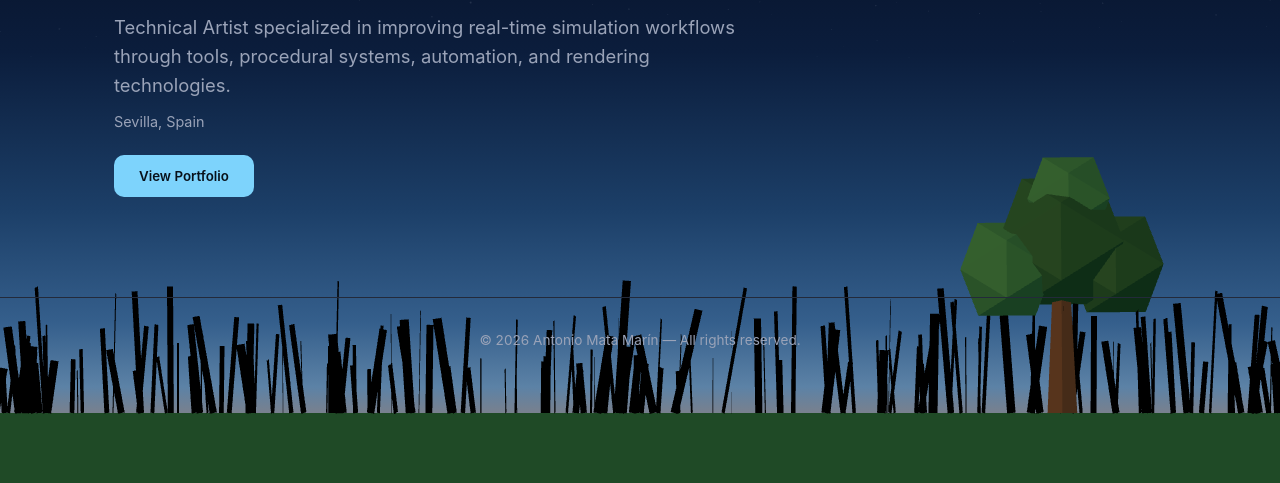
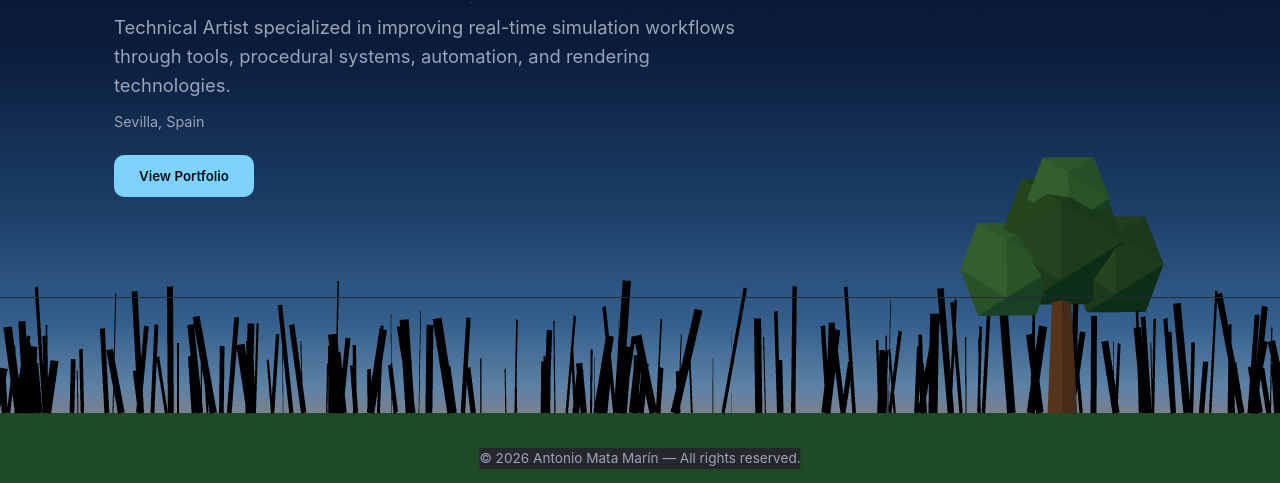
Before and after one commit to artuanDev/Website, a website built with Vite: page index.html in a window 1280 px wide. Shown: the part 317-800 px from the top of the page. Built offline with nearby package versions, Linux system fonts and the light colour scheme; no server answers; animation ran at ten frames a second.

Commit message:
Added some background elements

```diff
--- /dev/null
+++ b/public/website-editor/visual-overrides.js
@@ -0,0 +1,132 @@
+(() => {
+  const ownScript = document.currentScript;
+  const configUrl = new URL('visual-overrides.json', ownScript?.src || location.href).href;
+  let config = { elements: [], textBoxes: [] };
+  let scheduled = false;
+
+  const routeKey = () => location.pathname + location.hash;
+  const onRoute = item => !item.route || item.route === routeKey();
+
+  function rgba(hex, opacity) {
+    const normalized = (hex || '#000000').replace('#', '');
+    const value = normalized.length === 3
+      ? normalized.split('').map(part => part + part).join('')
+      : normalized.padEnd(6, '0').slice(0, 6);
+    const number = Number.parseInt(value, 16);
+    return `rgba(${(number >> 16) & 255}, ${(number >> 8) & 255}, ${number & 255}, ${opacity ?? 1})`;
+  }
+
+  function finishAnchorStyles(result, style) {
+    const rotation = Number(style.rotation || 0);
+    if (rotation) result.transform = `${result.transform} rotate(${rotation}deg)`.trim();
+    return result;
+  }
+
+  function anchorStyles(style) {
+    const result = {
+      position: style.anchor === 'none' ? 'relative' : style.anchorScope === 'parent' ? 'absolute' : 'fixed',
+      top: '', right: '', bottom: '', left: '', transform: '',
+      zIndex: String(style.zIndex ?? 10)
+    };
+    const x = Number(style.moveX || 0);
+    const y = Number(style.moveY || 0);
+    const anchor = style.anchor || 'none';
+    if (anchor === 'none') {
+      result.transform = `translate(${x}px, ${y}px)`;
+      return finishAnchorStyles(result, style);
+    }
+    if (anchor.includes('top')) result.top = '0px';
+    if (anchor.includes('bottom')) result.bottom = '0px';
+    if (anchor.includes('left')) result.left = '0px';
+    if (anchor.includes('right')) result.right = '0px';
+    result.transform = `translate(${x}px, ${y}px)`;
+    if (anchor === 'top-center' || anchor === 'bottom-center') {
+      result.left = '50%';
+      result.transform = `translate(calc(-50% + ${x}px), ${y}px)`;
+    }
+    if (anchor === 'middle-left' || anchor === 'middle-right') {
+      result.top = '50%';
+      result.transform = `translate(${x}px, calc(-50% + ${y}px))`;
+    }
+    if (anchor === 'center') {
+      result.top = '50%';
+      result.left = '50%';
+      result.transform = `translate(calc(-50% + ${x}px), calc(-50% + ${y}px))`;
+    }
+    return finishAnchorStyles(result, style);
+  }
+
+  function applyStyle(element, style = {}, parentSelector) {
+    if (style.anchorScope === 'parent' && style.anchor !== 'none' && parentSelector) {
+      const parent = document.querySelector(parentSelector);
+      if (parent && getComputedStyle(parent).position === 'static') parent.style.position = 'relative';
+      if (parent && element.dataset.wteBoxId && element.parentElement !== parent) parent.appendChild(element);
+    } else if (element.dataset.wteBoxId && element.parentElement !== document.body) {
+      document.body.appendChild(element);
+    }
+    Object.assign(element.style, anchorStyles(style), {
+      fontFamily: style.fontFamily || '',
+      fontSize: style.fontSize ? `${style.fontSize}px` : '',
+      color: style.textColor || '',
+      fontWeight: style.bold ? '700' : '',
+      fontStyle: style.italic ? 'italic' : '',
+      textAlign: style.textAlign || '',
+      WebkitTextStroke: style.outlineEnabled ? `${style.outlineWidth || 1}px ${style.outlineColor || '#000000'}` : '',
+      backgroundColor: style.backgroundEnabled ? rgba(style.backgroundColor, style.backgroundOpacity) : '',
+      borderStyle: style.borderEnabled ? 'solid' : '',
+      borderColor: style.borderEnabled ? (style.borderColor || '#333A4A') : '',
+      borderWidth: style.borderEnabled ? `${Math.max(0, Number(style.borderWidth ?? 1))}px` : '',
+      width: style.width ? `${Math.max(24, Number(style.width))}px` : '',
+      height: style.height ? `${Math.max(20, Number(style.height))}px` : '',
+      boxSizing: style.width || style.height ? 'border-box' : '',
+      padding: style.padding ? `${style.padding}px` : '',
+      borderRadius: style.borderRadius ? `${style.borderRadius}px` : ''
+    });
+  }
+
+  function ensureBox(box) {
+    let element = document.querySelector(`[data-wte-box-id="${CSS.escape(box.id)}"]`);
+    if (!element) {
+      element = document.createElement('div');
+      element.dataset.wteBoxId = box.id;
+      element.textContent = box.text || '';
+      const parent = box.style?.anchorScope === 'parent' && box.parentSelector
+        ? document.querySelector(box.parentSelector)
+        : document.body;
+      (parent || document.body).appendChild(element);
+    } else if (document.activeElement !== element && element.textContent !== (box.text || '')) {
+      element.textContent = box.text || '';
+    }
+    applyStyle(element, box.style, box.parentSelector);
+  }
+
+  function applyAll() {
+    scheduled = false;
+    for (const item of config.elements || []) {
+      if (!onRoute(item)) continue;
+      document.querySelectorAll(item.selector).forEach(element => {
+        applyStyle(element, item.style, item.parentSelector);
+        if (item.imageUrl && element instanceof HTMLImageElement) element.src = item.imageUrl;
+      });
+    }
+    for (const box of config.textBoxes || []) {
+      const existing = document.querySelector(`[data-wte-box-id="${CSS.escape(box.id)}"]`);
+      if (onRoute(box)) ensureBox(box); else existing?.remove();
+    }
+  }
+
+  function scheduleApply() {
+    if (scheduled) return;
+    scheduled = true;
+    requestAnimationFrame(applyAll);
+  }
+
+  fetch(configUrl, { cache: 'no-store' })
+    .then(response => response.ok ? response.json() : Promise.reject())
+    .then(value => { config = value; applyAll(); })
+    .catch(() => {});
+
+  new MutationObserver(scheduleApply).observe(document.documentElement, { childList: true, subtree: true });
+  window.addEventListener('hashchange', scheduleApply);
+  window.addEventListener('popstate', scheduleApply);
+})();
--- /dev/null
+++ b/public/website-editor/visual-overrides.json
@@ -0,0 +1,471 @@
+{
+  "version": 1,
+  "elements": [
+    {
+      "key": "/|h1.hero-name",
+      "route": "/",
+      "selector": "h1.hero-name",
+      "parentSelector": "div.hero-inner",
+      "style": {
+        "moveX": 0,
+        "moveY": 0,
+        "anchor": "none",
+        "anchorScope": "viewport",
+        "fontFamily": "Georgia",
+        "fontSize": 64,
+        "textColor": "#E7EAF2",
+        "bold": false,
+        "italic": false,
+        "textAlign": "left",
+        "outlineEnabled": false,
+        "outlineColor": "#000000",
+        "outlineWidth": 1,
+        "backgroundEnabled": false,
+        "backgroundColor": "#022446",
+        "backgroundOpacity": 0.24014336917562726,
+        "borderEnabled": false,
+        "borderColor": "#333A4A",
+        "borderWidth": 1,
+        "padding": 0,
+        "borderRadius": 0,
+        "zIndex": 10,
+        "rotation": 0
+      }
+    },
+    {
+      "key": "*|footer.site-footer \u003E p",
+      "route": "",
+      "selector": "footer.site-footer \u003E p",
+      "parentSelector": "footer.site-footer",
+      "style": {
+        "moveX": 0,
+        "moveY": 0,
+        "anchor": "bottom-center",
+        "anchorScope": "viewport",
+        "fontFamily": "-apple-system",
+        "fontSize": 13.6,
+        "textColor": "#9AA3B8",
+        "bold": false,
+        "italic": false,
+        "textAlign": "left",
+        "outlineEnabled": false,
+        "outlineColor": "#000000",
+        "outlineWidth": 1,
+        "backgroundEnabled": true,
+        "backgroundColor": "#26272D",
+        "backgroundOpacity": 1,
+        "borderEnabled": false,
+        "borderColor": "#333A4A",
+        "borderWidth": 1,
+        "padding": 0,
+        "borderRadius": 0,
+        "zIndex": 10,
+        "rotation": 0
+      }
+    },
+    {
+      "key": "/#/experience|ul.experience-bullets \u003E li:nth-of-type(4)",
+      "route": "/#/experience",
+      "selector": "ul.experience-bullets \u003E li:nth-of-type(4)",
+      "parentSelector": "ul.experience-bullets",
+      "style": {
+        "moveX": 0,
+        "moveY": 0,
+        "anchor": "none",
+        "anchorScope": "viewport",
+        "fontFamily": "Arial",
+        "fontSize": 16,
+        "textColor": "#9aa3b8",
+        "bold": true,
+        "italic": false,
+        "textAlign": "left",
+        "outlineEnabled": false,
+        "outlineColor": "#111111",
+        "outlineWidth": 0.2,
+        "backgroundEnabled": true,
+        "backgroundColor": "#1C1D24",
+        "backgroundOpacity": 0.9435483870967742,
+        "borderEnabled": true,
+        "borderColor": "#232830",
+        "borderWidth": 2,
+        "padding": 0,
+        "borderRadius": 20,
+        "zIndex": 10,
+        "rotation": 0
+      }
+    },
+    {
+      "key": "/#/experience|ul.experience-bullets \u003E li:nth-of-type(1)",
+      "route": "/#/experience",
+      "selector": "ul.experience-bullets \u003E li:nth-of-type(1)",
+      "parentSelector": "ul.experience-bullets",
+      "style": {
+        "moveX": 0,
+        "moveY": 0,
+        "anchor": "none",
+        "anchorScope": "viewport",
+        "fontFamily": "Arial",
+        "fontSize": 16,
+        "textColor": "#9aa3b8",
+        "bold": true,
+        "italic": false,
+        "textAlign": "left",
+        "outlineEnabled": false,
+        "outlineColor": "#111111",
+        "outlineWidth": 0.2,
+        "backgroundEnabled": true,
+        "backgroundColor": "#1C1D24",
+        "backgroundOpacity": 0.9435483870967742,
+        "borderEnabled": true,
+        "borderColor": "#232830",
+        "borderWidth": 2,
+        "padding": 0,
+        "borderRadius": 20,
+        "zIndex": 10,
+        "rotation": 0
+      }
+    },
+    {
+      "key": "/#/experience|ul.experience-bullets \u003E li:nth-of-type(2)",
+      "route": "/#/experience",
+      "selector": "ul.experience-bullets \u003E li:nth-of-type(2)",
+      "parentSelector": "ul.experience-bullets",
+      "style": {
+        "moveX": 0,
+        "moveY": 0,
+        "anchor": "none",
+        "anchorScope": "viewport",
+        "fontFamily": "Arial",
+        "fontSize": 16,
+        "textColor": "#9aa3b8",
+        "bold": true,
+        "italic": false,
+        "textAlign": "left",
+        "outlineEnabled": false,
+        "outlineColor": "#111111",
+        "outlineWidth": 0.2,
+        "backgroundEnabled": true,
+        "backgroundColor": "#1C1D24",
+        "backgroundOpacity": 0.9435483870967742,
+        "borderEnabled": true,
+        "borderColor": "#232830",
+        "borderWidth": 2,
+        "padding": 0,
+        "borderRadius": 20,
+        "zIndex": 10,
+        "rotation": 0
+      }
+    },
+    {
+      "key": "/#/experience|ul.experience-bullets \u003E li:nth-of-type(3)",
+      "route": "/#/experience",
+      "selector": "ul.experience-bullets \u003E li:nth-of-type(3)",
+      "parentSelector": "ul.experience-bullets",
+      "style": {
+        "moveX": 0,
+        "moveY": 0,
+        "anchor": "none",
+        "anchorScope": "viewport",
+        "fontFamily": "Arial",
+        "fontSize": 16,
+        "textColor": "#9aa3b8",
+        "bold": true,
+        "italic": false,
+        "textAlign": "left",
+        "outlineEnabled": false,
+        "outlineColor": "#111111",
+        "outlineWidth": 0.2,
+        "backgroundEnabled": true,
+        "backgroundColor": "#1C1D24",
+        "backgroundOpacity": 0.9435483870967742,
+        "borderEnabled": true,
+        "borderColor": "#232830",
+        "borderWidth": 2,
+        "padding": 0,
+        "borderRadius": 20,
+        "zIndex": 10,
+        "rotation": 0
+      }
+    },
+    {
+      "key": "/#/skills|li.language-item:nth-of-type(1) \u003E span.language-name:nth-of-type(1)",
+      "route": "/#/skills",
+      "selector": "li.language-item:nth-of-type(1) \u003E span.language-name:nth-of-type(1)",
+      "parentSelector": "li.language-item:nth-of-type(1)",
+      "style": {
+        "moveX": 0,
+        "moveY": 0,
+        "anchor": "none",
+        "anchorScope": "viewport",
+        "fontFamily": "Arial",
+        "fontSize": 16,
+        "textColor": "#e7eaf2",
+        "bold": false,
+        "italic": false,
+        "textAlign": "left",
+        "outlineEnabled": false,
+        "outlineColor": "#000000",
+        "outlineWidth": 1,
+        "backgroundEnabled": true,
+        "backgroundColor": "#0B0B0F",
+        "backgroundOpacity": 1,
+        "borderEnabled": true,
+        "borderColor": "#333A4A",
+        "borderWidth": 1,
+        "padding": 0,
+        "borderRadius": 0,
+        "zIndex": 10,
+        "rotation": 0
+      }
+    },
+    {
+      "key": "/#/skills|article.soft-skill:nth-of-type(1) \u003E p",
+      "route": "/#/skills",
+      "selector": "article.soft-skill:nth-of-type(1) \u003E p",
+      "parentSelector": "article.soft-skill:nth-of-type(1)",
+      "style": {
+        "moveX": 0,
+        "moveY": 0,
+        "anchor": "none",
+        "anchorScope": "viewport",
+        "fontFamily": "Arial",
+        "fontSize": 14.4,
+        "textColor": "#9aa3b8",
+        "bold": false,
+        "italic": false,
+        "textAlign": "left",
+        "outlineEnabled": false,
+        "outlineColor": "#000000",
+        "outlineWidth": 1,
+        "backgroundEnabled": true,
+        "backgroundColor": "#0B0B0F",
+        "backgroundOpacity": 1,
+        "borderEnabled": true,
+        "borderColor": "#333A4A",
+        "borderWidth": 1,
+        "padding": 0,
+        "borderRadius": 0,
+        "zIndex": 10,
+        "rotation": 0
+      }
+    },
+    {
+      "key": "/#/skills|article.soft-skill:nth-of-type(2) \u003E p",
+      "route": "/#/skills",
+      "selector": "article.soft-skill:nth-of-type(2) \u003E p",
+      "parentSelector": "article.soft-skill:nth-of-type(2)",
+      "style": {
+        "moveX": 0,
+        "moveY": 0,
+        "anchor": "none",
+        "anchorScope": "viewport",
+        "fontFamily": "Arial",
+        "fontSize": 14.4,
+        "textColor": "#9aa3b8",
+        "bold": false,
+        "italic": false,
+        "textAlign": "left",
+        "outlineEnabled": false,
+        "outlineColor": "#000000",
+        "outlineWidth": 1,
+        "backgroundEnabled": true,
+        "backgroundColor": "#0B0B0F",
+        "backgroundOpacity": 1,
+        "borderEnabled": true,
+        "borderColor": "#333A4A",
+        "borderWidth": 1,
+        "padding": 0,
+        "borderRadius": 0,
+        "zIndex": 10,
+        "rotation": 0
+      }
+    },
+    {
+      "key": "/#/skills|article.soft-skill:nth-of-type(3) \u003E p",
+      "route": "/#/skills",
+      "selector": "article.soft-skill:nth-of-type(3) \u003E p",
+      "parentSelector": "article.soft-skill:nth-of-type(3)",
+      "style": {
+        "moveX": 0,
+        "moveY": 0,
+        "anchor": "none",
+        "anchorScope": "viewport",
+        "fontFamily": "Arial",
+        "fontSize": 14.4,
+        "textColor": "#9aa3b8",
+        "bold": false,
+        "italic": false,
+        "textAlign": "left",
+        "outlineEnabled": false,
+        "outlineColor": "#000000",
+        "outlineWidth": 1,
+        "backgroundEnabled": true,
+        "backgroundColor": "#0B0B0F",
+        "backgroundOpacity": 1,
+        "borderEnabled": true,
+        "borderColor": "#333A4A",
+        "borderWidth": 1,
+        "padding": 0,
+        "borderRadius": 0,
+        "zIndex": 10,
+        "rotation": 0
+      }
+    },
+    {
+      "key": "/#/skills|article.soft-skill:nth-of-type(4) \u003E p",
+      "route": "/#/skills",
+      "selector": "article.soft-skill:nth-of-type(4) \u003E p",
+      "parentSelector": "article.soft-skill:nth-of-type(4)",
+      "style": {
+        "moveX": 0,
+        "moveY": 0,
+        "anchor": "none",
+        "anchorScope": "viewport",
+        "fontFamily": "Arial",
+        "fontSize": 14.4,
+        "textColor": "#9aa3b8",
+        "bold": false,
+        "italic": false,
+        "textAlign": "left",
+        "outlineEnabled": false,
+        "outlineColor": "#000000",
+        "outlineWidth": 1,
+        "backgroundEnabled": true,
+        "backgroundColor": "#0B0B0F",
+        "backgroundOpacity": 1,
+        "borderEnabled": true,
+        "borderColor": "#333A4A",
+        "borderWidth": 1,
+        "padding": 0,
+        "borderRadius": 0,
+        "zIndex": 10,
+        "rotation": 0
+      }
+    },
+    {
+      "key": "/#/skills|article.soft-skill:nth-of-type(5) \u003E p",
+      "route": "/#/skills",
+      "selector": "article.soft-skill:nth-of-type(5) \u003E p",
+      "parentSelector": "article.soft-skill:nth-of-type(5)",
+      "style": {
+        "moveX": 0,
+        "moveY": 0,
+        "anchor": "none",
+        "anchorScope": "viewport",
+        "fontFamily": "Arial",
+        "fontSize": 14.4,
+        "textColor": "#9aa3b8",
+        "bold": false,
+        "italic": false,
+        "textAlign": "left",
+        "outlineEnabled": false,
+        "outlineColor": "#000000",
+        "outlineWidth": 1,
+        "backgroundEnabled": true,
+        "backgroundColor": "#0B0B0F",
+        "backgroundOpacity": 1,
+        "borderEnabled": true,
+        "borderColor": "#333A4A",
+        "borderWidth": 1,
+        "padding": 0,
+        "borderRadius": 0,
+        "zIndex": 10,
+        "rotation": 0
+      }
+    },
+    {
+      "key": "/#/skills|li.language-item:nth-of-type(1) \u003E span.language-level:nth-of-type(2)",
+      "route": "/#/skills",
+      "selector": "li.language-item:nth-of-type(1) \u003E span.language-level:nth-of-type(2)",
+      "parentSelector": "li.language-item:nth-of-type(1)",
+      "style": {
+        "moveX": 0,
+        "moveY": 0,
+        "anchor": "none",
+        "anchorScope": "viewport",
+        "fontFamily": "Arial",
+        "fontSize": 13.6,
+        "textColor": "#9aa3b8",
+        "bold": false,
+        "italic": false,
+        "textAlign": "left",
+        "outlineEnabled": false,
+        "outlineColor": "#000000",
+        "outlineWidth": 1,
+        "backgroundEnabled": true,
+        "backgroundColor": "#0B0B0F",
+        "backgroundOpacity": 1,
+        "borderEnabled": true,
+        "borderColor": "#333A4A",
+        "borderWidth": 1,
+        "padding": 0,
+        "borderRadius": 0,
+        "zIndex": 10,
+        "rotation": 0
+      }
+    },
+    {
+      "key": "/#/skills|li.language-item:nth-of-type(2) \u003E span.language-level:nth-of-type(2)",
+      "route": "/#/skills",
+      "selector": "li.language-item:nth-of-type(2) \u003E span.language-level:nth-of-type(2)",
+      "parentSelector": "li.language-item:nth-of-type(2)",
+      "style": {
+        "moveX": 0,
+        "moveY": 0,
+        "anchor": "none",
+        "anchorScope": "viewport",
+        "fontFamily": "Arial",
+        "fontSize": 13.6,
+        "textColor": "#9aa3b8",
+        "bold": false,
+        "italic": false,
+        "textAlign": "left",
+        "outlineEnabled": false,
+        "outlineColor": "#000000",
+        "outlineWidth": 1,
+        "backgroundEnabled": true,
+        "backgroundColor": "#0B0B0F",
+        "backgroundOpacity": 1,
+        "borderEnabled": true,
+        "borderColor": "#333A4A",
+        "borderWidth": 1,
+        "padding": 0,
+        "borderRadius": 0,
+        "zIndex": 10,
+        "rotation": 0
+      }
+    },
+    {
+      "key": "/#/skills|li.language-item:nth-of-type(2) \u003E span.language-name:nth-of-type(1)",
+      "route": "/#/skills",
+      "selector": "li.language-item:nth-of-type(2) \u003E span.language-name:nth-of-type(1)",
+      "parentSelector": "li.language-item:nth-of-type(2)",
+      "style": {
+        "moveX": 0,
+        "moveY": 0,
+        "anchor": "none",
+        "anchorScope": "viewport",
+        "fontFamily": "Arial",
+        "fontSize": 16,
+        "textColor": "#e7eaf2",
+        "bold": false,
+        "italic": false,
+        "textAlign": "left",
+        "outlineEnabled": false,
+        "outlineColor": "#000000",
+        "outlineWidth": 1,
+        "backgroundEnabled": true,
+        "backgroundColor": "#0B0B0F",
+        "backgroundOpacity": 1,
+        "borderEnabled": true,
+        "borderColor": "#333A4A",
+        "borderWidth": 1,
+        "padding": 0,
+        "borderRadius": 0,
+        "zIndex": 10,
+        "rotation": 0
+      }
+    }
+  ],
+  "textBoxes": []
+}
--- a/src/data/i18n/es.js
+++ b/src/data/i18n/es.js
@@ -42,7 +42,7 @@ export default {
     filterWork: "Trabajo",
     filterPersonal: "Personal",
     viewProject: "Ver proyecto",
-    noMedia: "Este proyecto aún no tiene material visual — vuelve pronto.",
+    noMedia: "\n\n",
   },
   projectDetail: {
     back: "Volver al Portfolio",
@@ -70,7 +70,7 @@ export default {
     formSending: "Enviando…",
     formSuccess: "¡Gracias! Tu mensaje ha sido enviado — te responderé pronto.",
     formError: "Algo salió mal al enviar tu mensaje. Por favor, escríbeme directamente por correo.",
-    formNotConfigured: "El formulario de contacto aún no está configurado — mientras tanto, escríbeme por correo.",
+    formNotConfigured: "\n",
     cvHeading: "Currículum",
     downloadCv: "Descargar CV (ES)",
   },
```
Also changed, not shown: index.html (+2 -1 lines), src/data/projects.js (+4 -4 lines), src/sections/portfolio.js (+7 -1 lines), src/style.css (+7 -0 lines).
